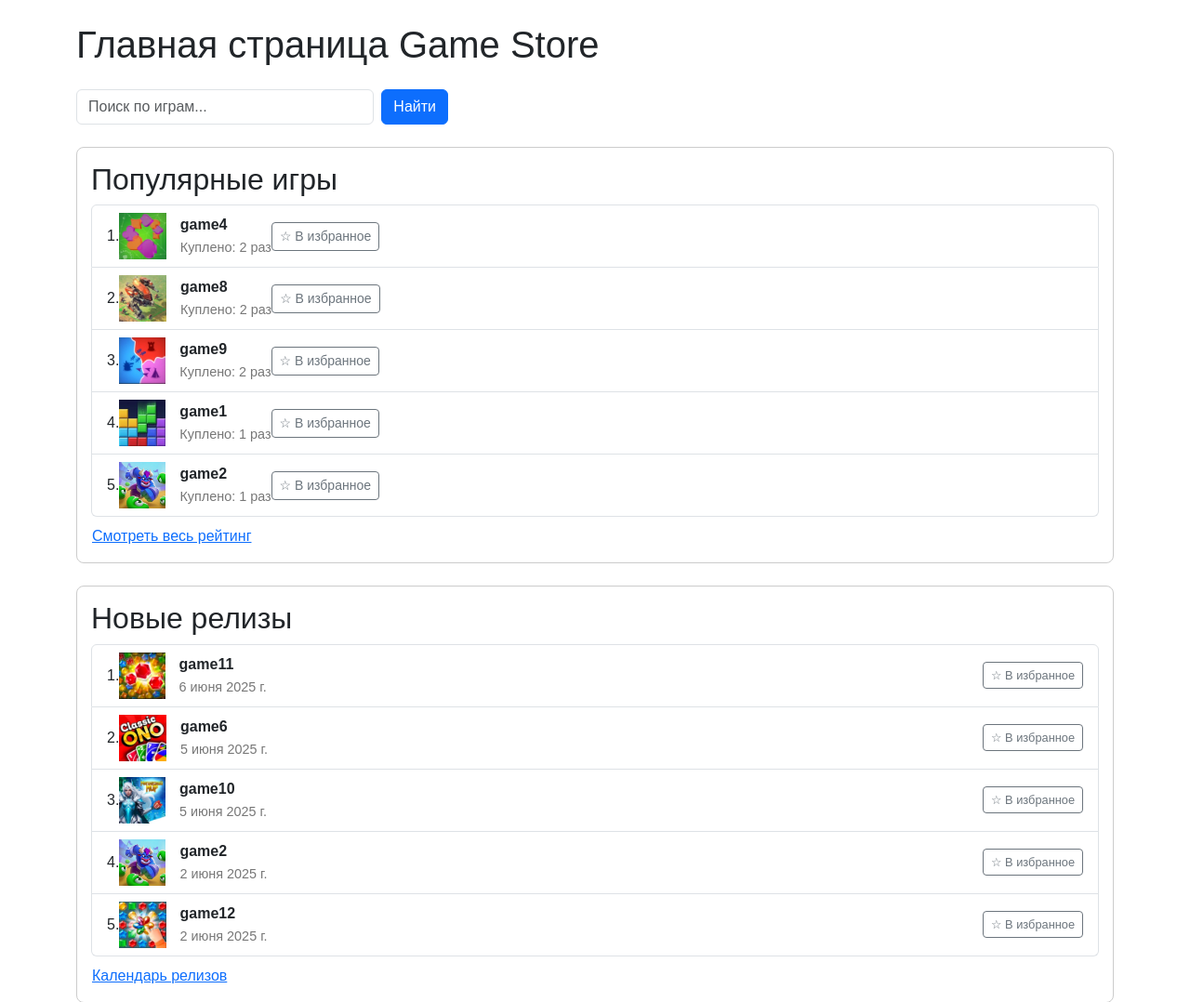
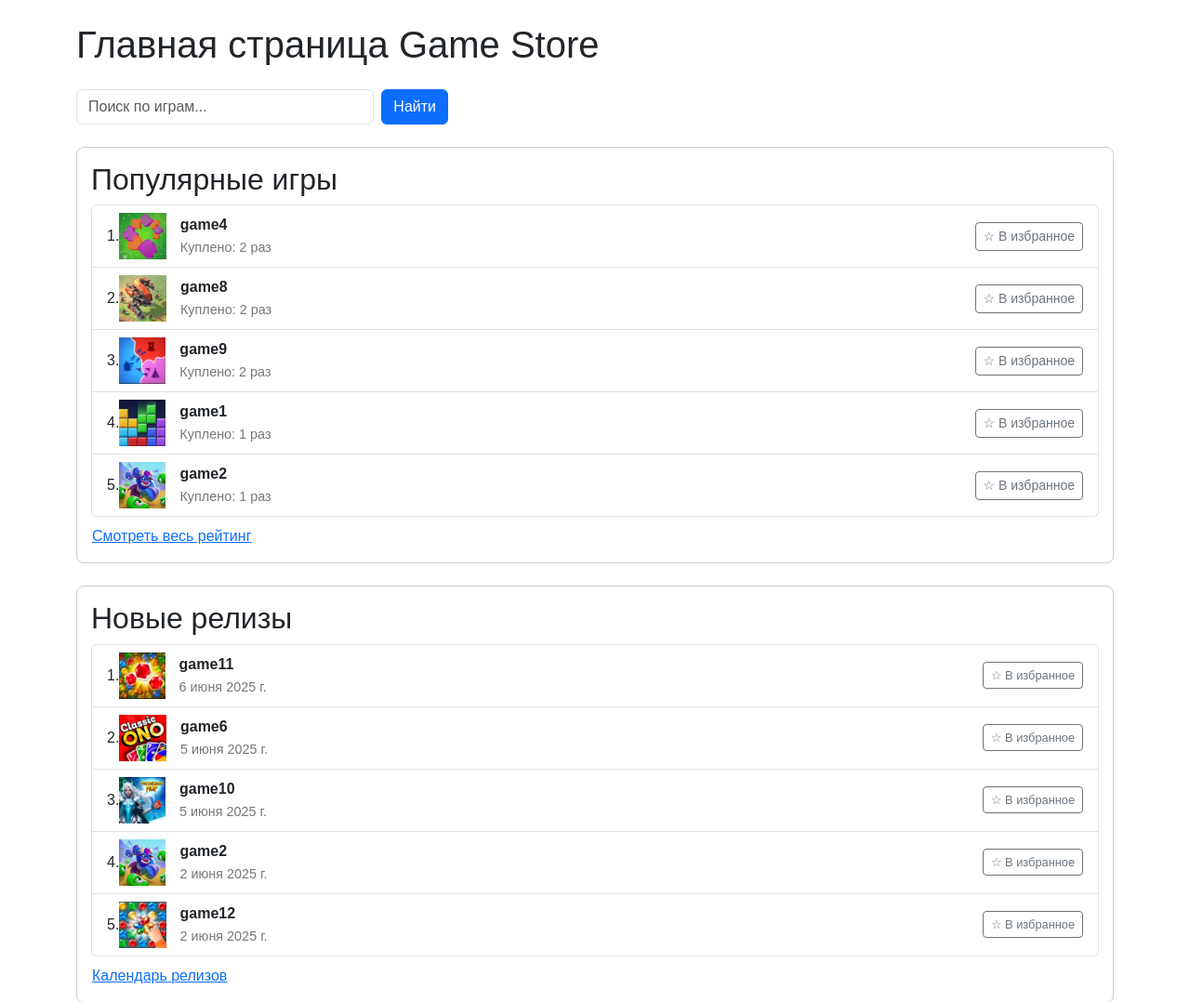
Before and after one commit to milkksi/site-game-store, a Django app: page / in a window 1280 px wide. Shown: the part 86-1164 px from the top of the page at 93% size. Run offline with Django 5.2, Linux system fonts and the light colour scheme; the first user in the database is signed in; data comes from the database, SQL or seed files in the repository.

Commit message:
style: работа над вкладкой избранное

```diff
--- a/templates/home.html
+++ b/templates/home.html
@@ -86,14 +86,14 @@
                     </div>
                     {% if user.is_authenticated %}
                         {% if game in user.favorite_games.all %}
-                            <form action="{% url 'remove_from_favorites' game.id %}" method="post" style="display:inline;">
+                            <form action="{% url 'remove_from_favorites' game.id %}" method="post" style="display:inline;" class="ms-auto">
                                 {% csrf_token %}
-                                <button type="submit" class="btn btn-warning btn-sm ms-auto">★ Убрать из избранного</button>
+                                <button type="submit" class="btn btn-warning btn-sm">★ Убрать из избранного</button>
                             </form>
                         {% else %}
-                            <form action="{% url 'add_to_favorites' game.id %}" method="post" style="display:inline;">
+                            <form action="{% url 'add_to_favorites' game.id %}" method="post" style="display:inline;" class="ms-auto">
                                 {% csrf_token %}
-                                <button type="submit" class="btn btn-outline-secondary btn-sm ms-auto">☆ В избранное</button>
+                                <button type="submit" class="btn btn-outline-secondary btn-sm">☆ В избранное</button>
                             </form>
                         {% endif %}
                     {% endif %}
```
